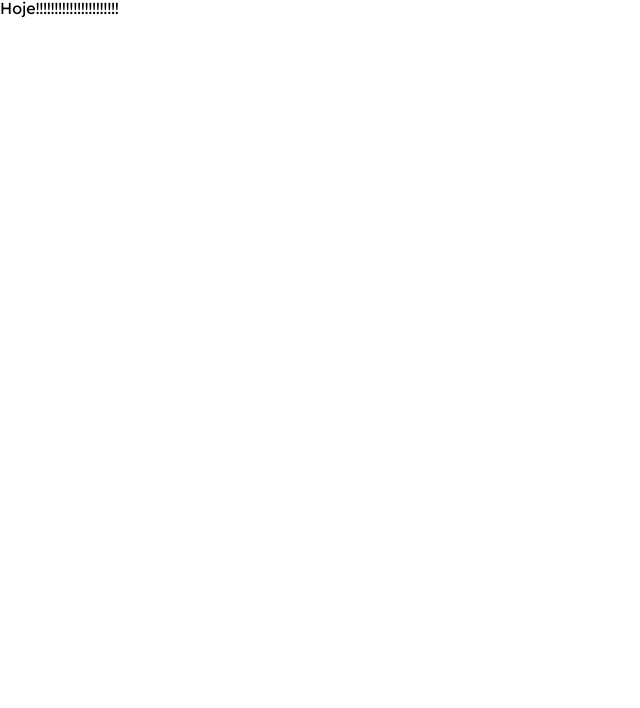
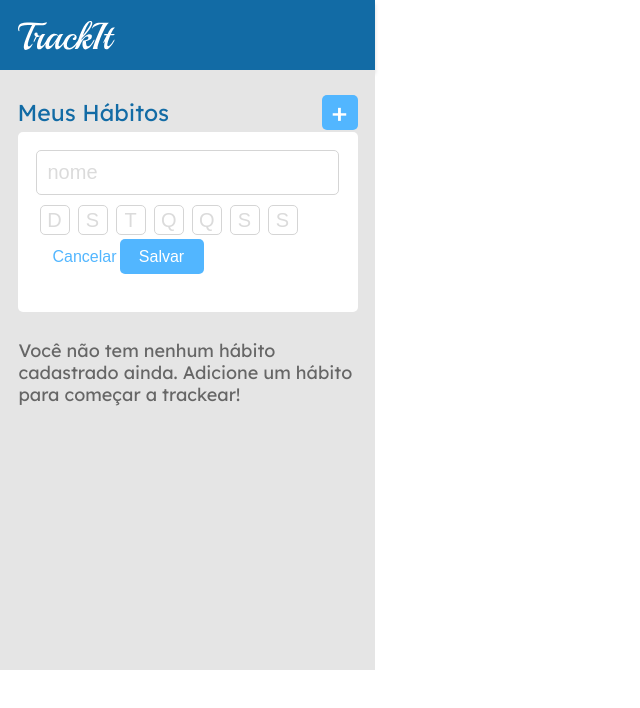
Before and after one commit to anajbsouza/projeto11-trackit, a React (Create React App) app: page /hoje in a window 1280 px wide. Shown: the top 708 px of the page, without its empty margins (0-640 px from the left). Built offline with nearby package versions, Linux system fonts and the light colour scheme.

Commit message:
lógica de cadastro/login implementada

```diff
--- a/package.json
+++ b/package.json
@@ -9,6 +9,7 @@
     "axios": "^1.3.4",
     "react": "^18.2.0",
     "react-dom": "^18.2.0",
+    "react-loader-spinner": "^5.3.4",
     "react-router-dom": "^6.9.0",
     "react-scripts": "5.0.1",
     "styled-components": "^5.3.9",
--- a/src/components/CadastroCard.js
+++ b/src/components/CadastroCard.js
@@ -4,6 +4,7 @@ import { Link } from "react-router-dom";
 import { BASE_URL } from "../constants/urls";
 import axios from "axios";
 import { useNavigate } from "react-router-dom";
+import { ThreeDots } from "react-loader-spinner";
 
 export default function CadastroCard() {
 
@@ -11,17 +12,28 @@ export default function CadastroCard() {
     const [senha, setSenha] = React.useState("");
     const [nome, setNome] = React.useState("");
     const [foto, setFoto] = React.useState("");
+    const [carregando, setCarregando] = React.useState(false);
+    const [usuario, setUsuario] = React.useState(false);
+
     const navigate = useNavigate();
 
     function cadastrar(e) {
         e.preventDefault();
         const body = {"email": email, "name": nome, "image": foto, "password": senha};
+        setCarregando(true);
+        setUsuario(true);
         console.log(body);
         const url = `${BASE_URL}/auth/sign-up`;
         axios
         .post(url, body)
-        .then(res => navigate("/"))
-        .catch(err => alert(err.response.data.message));
+        .then(res => {
+            setCarregando(false);
+            navigate("/")})
+        .catch(err => {
+            alert(err.response.data.message)
+            setCarregando(false);
+            setUsuario(false);
+            });
     }
 
 
@@ -36,6 +48,8 @@ export default function CadastroCard() {
                     onChange={e => setEmail(e.target.value)}
                     //pattern="ˆ\w+([.-]?\w+)*@\w+([.-]?\w+)*(\.\w{2,3})+$"
                     title="Precisa ser um email valido. Exemplo (nome@dominio.com)"
+                    disabled={carregando}
+                    className={carregando ? "disabled" : ""}
 
                 />
                 <input
@@ -44,6 +58,8 @@ export default function CadastroCard() {
                     value={senha}
                     required
                     onChange={e => setSenha(e.target.value)}
+                    disabled={carregando}
+                    className={carregando ? "disabled" : ""}
                 />
                 <input
                     type="text"
@@ -51,6 +67,8 @@ export default function CadastroCard() {
                     value={nome}
                     required
                     onChange={e => setNome(e.target.value)}
+                    disabled={carregando}
+                    className={carregando ? "disabled" : ""}
                 />
                 <input
                     type="text"
@@ -60,8 +78,15 @@ export default function CadastroCard() {
                     onChange={e => setFoto(e.target.value)}
                     //pattern="^(?:(?:https?|ftp):\/\/)?(?:www\.)?[a-z0-9]+(?:[\-\.][a-z0-9]+)\.[a-z]{2,6}(?:\/.)?$"
                     title="Precisa ser um link de uma imagem válido"
+                    disabled={carregando}
+                    className={carregando ? "disabled" : ""}
                 />
-                <button type="submit">Cadastrar</button>
+                {carregando ? (
+                    <button><ThreeDots type="ThreeDots" color="#FFFFFF" height={20} width={40} /></button>
+                ) : (
+                    <button type="submit" onClick={cadastrar}>Cadastrar</button>
+
+                )}
                 <Link to={`/`}>
                     <h3>Já tem uma conta? Faça login!</h3>
                 </Link>
--- a/src/components/LoginCard.js
+++ b/src/components/LoginCard.js
@@ -4,22 +4,37 @@ import { Link } from "react-router-dom";
 import axios from "axios";
 import { BASE_URL } from "../constants/urls";
 import { useNavigate } from "react-router-dom";
+import { ThreeDots } from "react-loader-spinner";
+
 
 export default function LoginCard() {
     const [email, setEmail] = React.useState("");
     const [senha, setSenha] = React.useState("");
+    const [carregando, setCarregando] = React.useState(false);
+    const [usuario, setUsuario] = React.useState(false);
     const navigate = useNavigate();
 
     function logar(e) {
         e.preventDefault();
         const body = {"email": email, "password": senha};
+        setCarregando(true);
+        setUsuario(true);
         console.log(body);
         const url = `${BASE_URL}/auth/login`;
         axios
         .post(url, body)
-        .then(res => navigate("/hoje"))
-        .catch(err => alert(err.response.data.message));
+        .then(res => {
+            setCarregando(false);
+            navigate("/hoje")})
+        .catch(err => {
+            alert(err.response.data.message)
+            setCarregando(false);
+            setUsuario(false);
+            });
     }
+
+
+
     return (
         <Container>
             <form onSubmit={logar}>
@@ -29,6 +44,8 @@ export default function LoginCard() {
                     value={email}
                     required
                     onChange={e => setEmail(e.target.value)}
+                    disabled={carregando}
+                    className={carregando ? "disabled" : ""}
                 />
                 <input
                     type="password"
@@ -36,11 +53,21 @@ export default function LoginCard() {
                     value={senha}
                     required
                     onChange={e => setSenha(e.target.value)}
+                    disabled={carregando}
+                    className={carregando ? "disabled" : ""}
+
+                    //criar estado para usuario, se tiver carregando, vai mudar de cor e ficar inalteravel
                 />
-                <button type="submit" onClick={logar}>Entrar</button>
-                    <Link to={`/cadastro`}>
-                        <h3>Não tem uma conta? Cadastre-se!</h3>
-                    </Link>
+                {carregando ? (
+                    <button><ThreeDots type="ThreeDots" color="#FFFFFF" height={20} width={40} /></button>
+                ) : (
+                    <button type="submit" onClick={logar}>Entrar</button>
+
+                )}
+
+                <Link to={`/cadastro`}>
+                    <h3>Não tem uma conta? Cadastre-se!</h3>
+                </Link>
             </form>
         </Container>
     )
--- a/src/components/NavBar.js
+++ b/src/components/NavBar.js
@@ -2,11 +2,11 @@ import React from 'react'
 import styled from "styled-components";
 import logo_simplificado from "../imagens/logo-simplificada.svg";
 
-export default function NavBar() {
+export default function NavBar({fotoUrl}) {
     return (
         <Container>
             <img src={logo_simplificado} alt="logo simplificada" />
-            <Perfil foto="https://png.pngtree.com/element_pic/00/16/06/16576181f805d1e.jpg"/>
+            <Perfil foto={fotoUrl}/>
         </Container>
     )
 }
@@ -35,7 +35,7 @@ const Perfil = styled.div`
     height: 51px;
     left: 306px;
     top: 9px;
-    background-image: url(${props => props.foto});
+    background-image: url(${props => props.fotoUrl});
     background-size: cover;
     border-radius: 98.5px;
 `;
--- a/src/pages/Historico.js
+++ b/src/pages/Historico.js
@@ -0,0 +1,7 @@
+import React from 'react'
+
+export default function Historico() {
+    return (
+        <div>Historico</div>
+    )
+}
--- a/src/pages/Hoje.js
+++ b/src/pages/Hoje.js
@@ -1,7 +1,49 @@
 import React from 'react'
+import styled from "styled-components";
+import NavBar from "../components/NavBar";
+import MeusHabitos from "../components/MeusHabitos";
+import AddHabito from "../components/AddHabito";
 
 export default function Hoje() {
     return (
-        <div>Hoje!!!!!!!!!!!!!!!!!!!!!!</div>
+        <>
+        <NavBar />
+            <Container>
+                <MeusHabitos />
+                <AddHabito />
+                <Texto>
+                    Você não tem nenhum hábito cadastrado ainda. Adicione um hábito para começar a trackear!
+                </Texto>
+            </Container>
+        </>
     )
 }
+
+
+const Container = styled.div`
+    box-sizing: border-box;
+    width: 375px;
+    height: 600px;
+    background-color: #E5E5E5;
+    display: flex;
+    justify-content: flex-start;
+    padding-top: 22px;
+    align-items: center;
+    flex-direction: column;
+    img {
+        width: 180px;
+        height: 180px;
+    }
+`;
+
+const Texto = styled.div`
+    width: 338px;
+    height: 74px;
+    font-family: 'Lexend Deca';
+    font-style: normal;
+    font-weight: 400;
+    font-size: 18px;
+    line-height: 22px;
+    color: #666666;
+    padding-top: 28px;
+`
```
Also changed, not shown: 1 other file (tests, documents, lock files or other folders).
